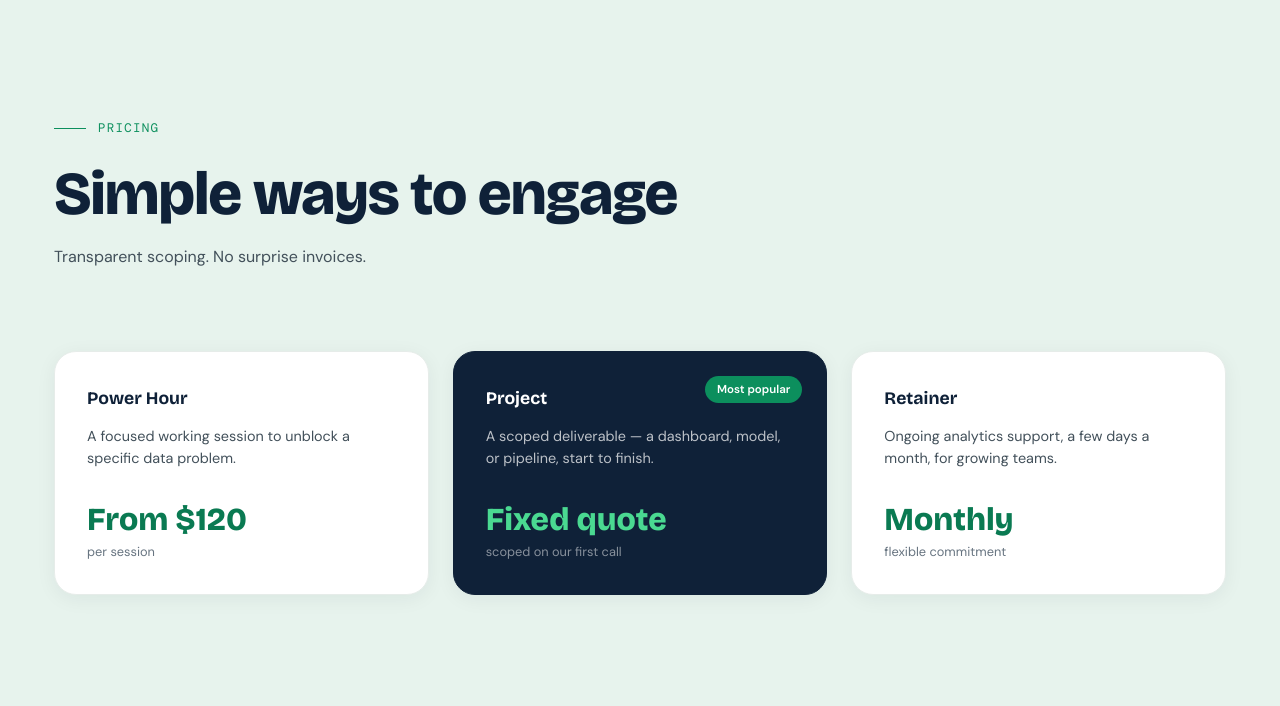
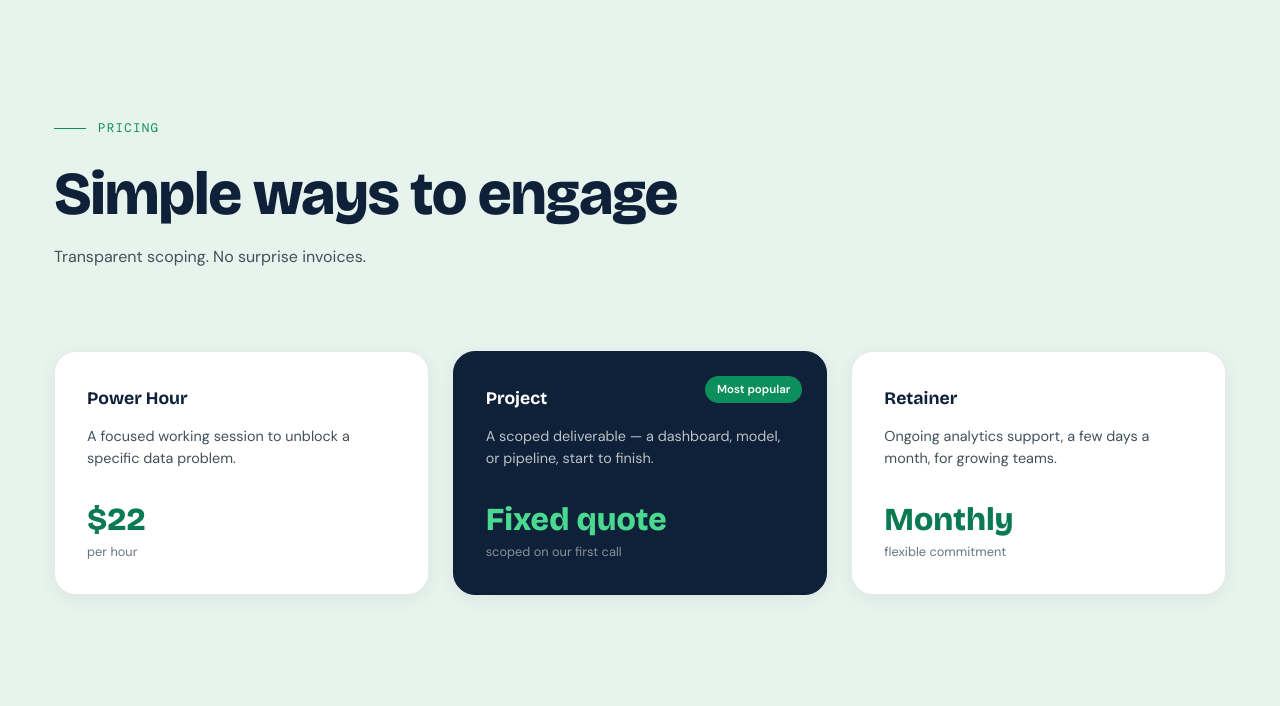
Before and after one commit to mustafanoman128/Website, a Flask app: page /services in a window 1280 px wide. Shown: the part 1807-2513 px from the top of the page. Run offline with Flask 3, Linux system fonts and the light colour scheme; some libraries are stand-ins or nearby versions.

Commit message:
Update Power Hour price to \/hr; increase link-arrow font size to 0.9rem

```diff
--- a/static/css/style.css
+++ b/static/css/style.css
@@ -812,7 +812,7 @@ ul { list-style: none; }
   align-items: center;
   gap: var(--sp-2);
   font-family: var(--font-mono);
-  font-size: 0.75rem;
+  font-size: 0.9rem;
   color: var(--accent-deep);
   letter-spacing: 0.05em;
   transition: gap 0.25s var(--ease-spring);
--- a/templates/services.html
+++ b/templates/services.html
@@ -156,8 +156,8 @@
       <div class="pricing-card reveal">
         <h3 class="pricing-card__title">Power Hour</h3>
         <p class="pricing-card__desc">A focused working session to unblock a specific data problem.</p>
-        <div class="pricing-card__price">From $120</div>
-        <div class="pricing-card__price-sub">per session</div>
+        <div class="pricing-card__price">$22</div>
+        <div class="pricing-card__price-sub">per hour</div>
       </div>
 
       <div class="pricing-card pricing-card--featured reveal">
```
